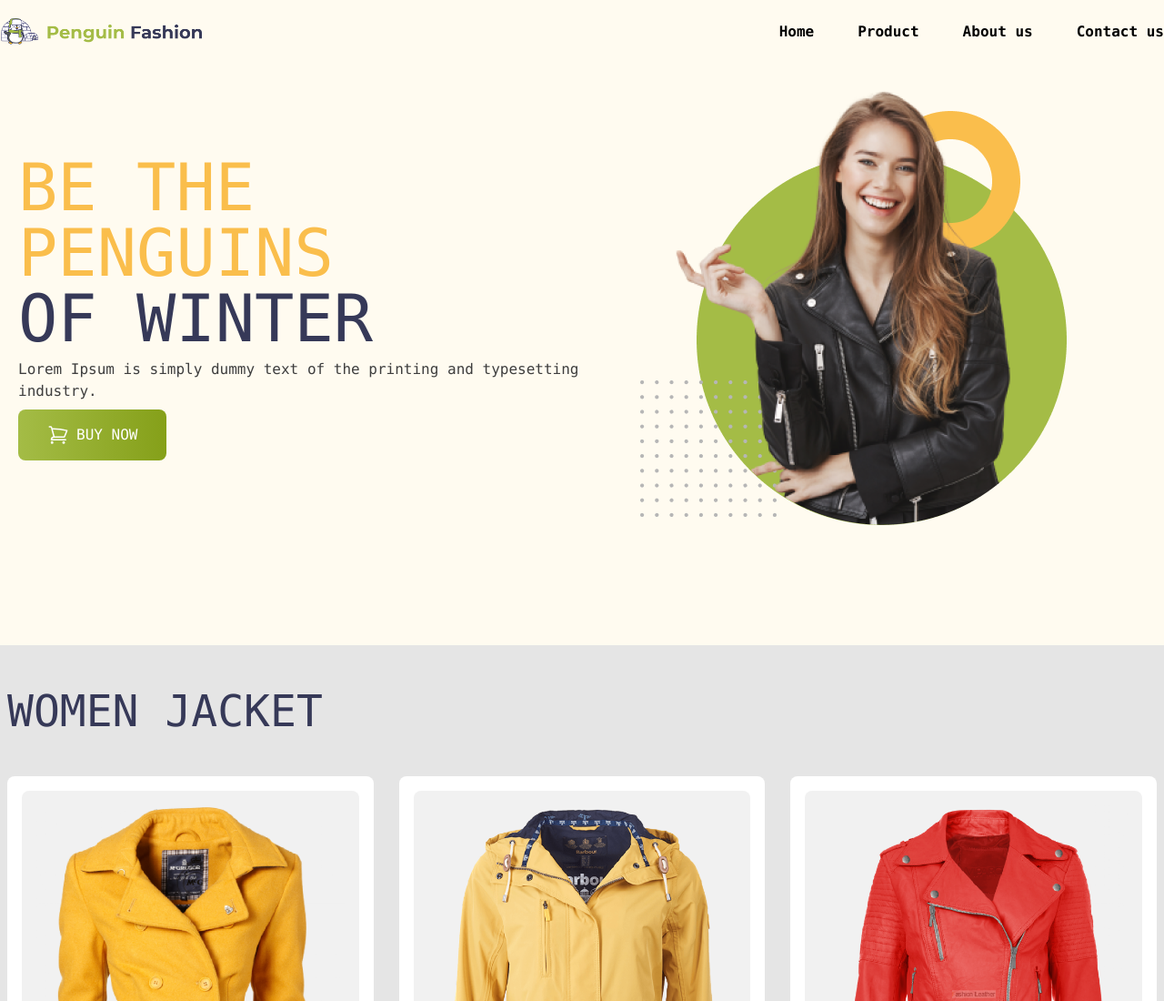
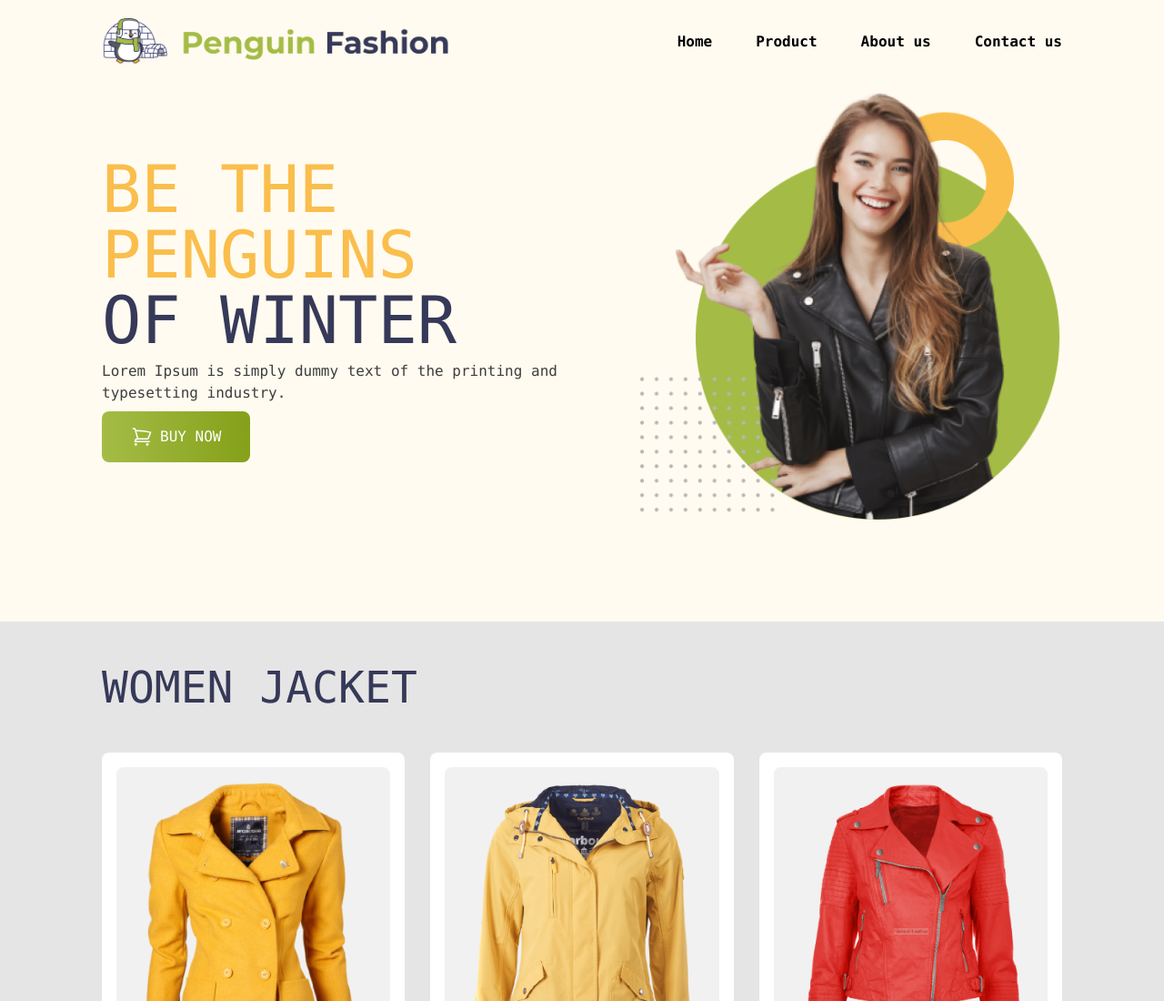
Before and after one commit to saifulislam735/PENGUIN-FASION, a plain HTML site: page index.html in a window 1280 px wide. Shown: the top 1100 px of the page at 91% size. Drawn offline with nearby package versions, Linux system fonts and the light colour scheme.

Commit message:
Final commit

```diff
--- a/index.html
+++ b/index.html
@@ -29,10 +29,10 @@
 
 <body class="bg-bannerbg font-mono">
     <!-- header-section -->
-    <header class="container mx-auto mt-5 mb-28"> <!-----mx-auto to know--->
+    <header class=" mt-5 mb-28 px-4 md:px-28"> <!-----mx-auto to know--->
         <!-- nav-bar -->
         <nav class="grid grid-cols-1 md:grid-cols-2 items-center ">
-            <div class="w-56">
+            <div class="w-52 md:w-96">
                 <img src="images/logo.png" alt="">
             </div>
             <div class="justify-center md:ms-auto"> <!-----ms-auto to know--->
@@ -47,7 +47,7 @@
         </nav>
         <!-- nav-bar-end -->
         <!-- banner-section -->
-        <section class="banner mt-5 grid grid-cols-1 p-5 md:grid-cols-2 md:space-x-16">
+        <section class="banner mt-5 grid grid-cols-1  md:grid-cols-2 md:space-x-16">
             <div class="space-y-2 md:mt-20">
                 <h1 class="font-mono uppercase text-7xl">
                     <span class="text-webyellow">Be the Penguins</span> <br>
@@ -74,7 +74,7 @@
         </section>
         <!-- banner-section-end -->
     </header>
-    <main class="bg-[#E5E5E5] px-2">
+    <main class="bg-[#E5E5E5] px-4 md:px-28 ">
         <!-- Women Jacket section -->
         <section class="container mx-auto">
             <h2 class="uppercase text-winter text-5xl font-mono py-12">Women Jacket</h2>
```
